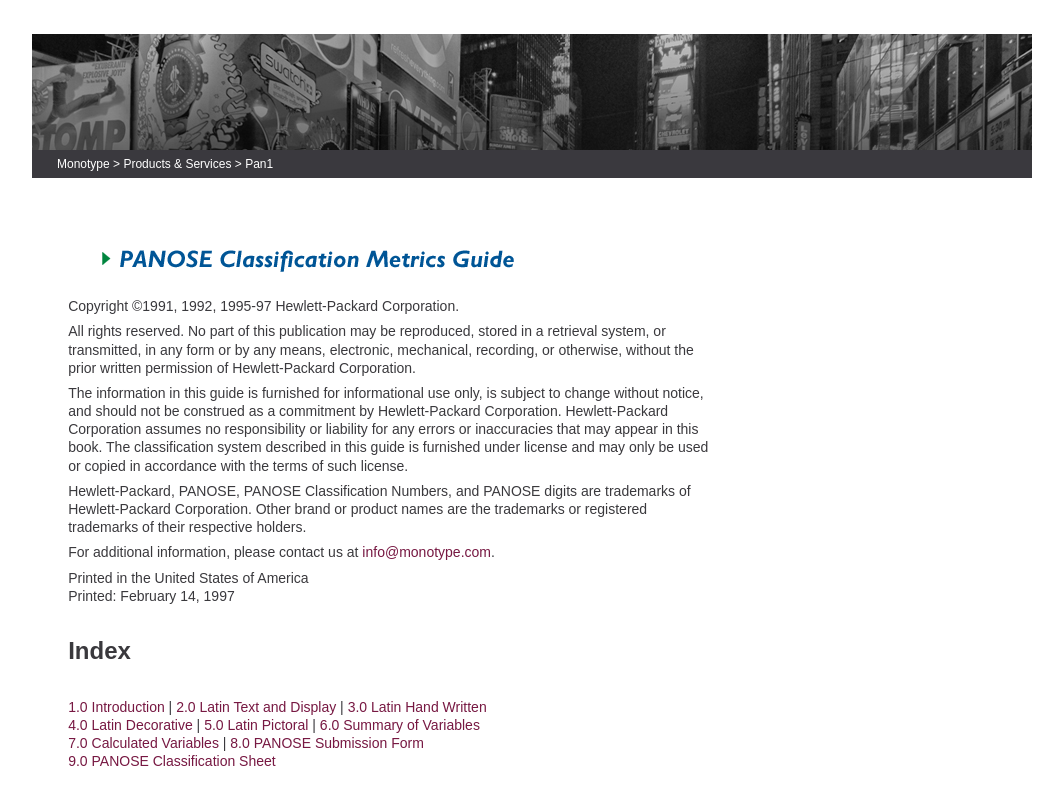
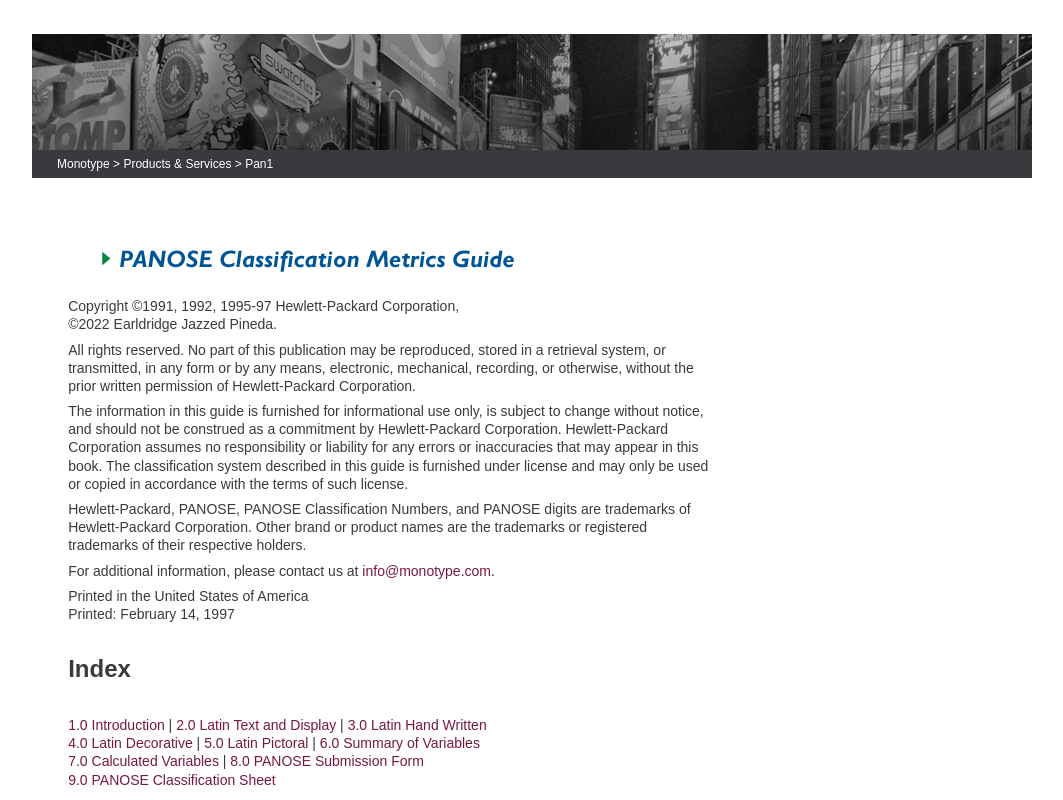
Before and after one commit to Monotype/panose, a plain HTML site: page pan1.htm in a window 1280 px wide. Shown: the top 800 px of the page, without its empty margins (108-1171 px from the left). Drawn offline with Linux system fonts and the light colour scheme; a web font is replaced by a local one.

Commit message:
Update pan1.htm

```diff
--- a/pan1.htm
+++ b/pan1.htm
@@ -141,7 +141,8 @@
 <tr valign="top">
 <td><!-- Enter Content Start -->
 <p><font class="copyright">Copyright
-©1991, 1992, 1995-97 Hewlett-Packard Corporation.</font></p>
+©1991, 1992, 1995-97 Hewlett-Packard Corporation,<br>
+©2022 Earldridge Jazzed Pineda.</font></p>
 <p><font class="copyright">All rights
 reserved. No part of this publication may be reproduced, stored in a
 retrieval system, or transmitted, in any form or by any means,
@@ -320,7 +321,7 @@
 10. Aspect Ratio of Character 211</font></p>
 <p><font class="copyright">PANOSE uses
 an expanded form for other applications such as distortable type.
-Contact Hewlett-Packard Corporation for more information about the
+Contact Ben Bauermeister (<a href="mailto:ben@bauermeister.com">ben@bauermeister.com</a>) for more information about the
 expanded form of PANOSE.</font></p>
 <p><font class="copyright">While
 measuring typefaces for the PANOSE Typeface Measuring System is
```
